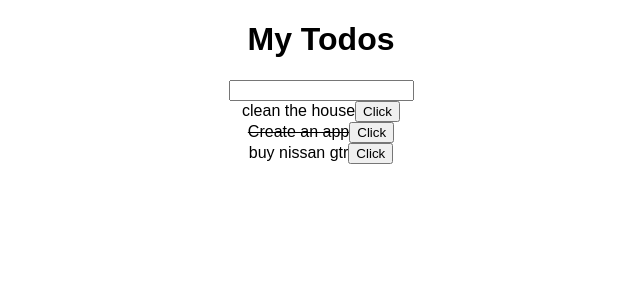
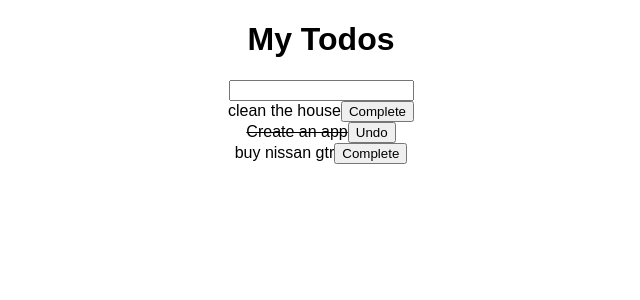
Before and after one commit to Ngahu/react-todo-app, a React (Create React App) app: page / in a window 1280 px wide. Shown: the top 300 px of the page, without its empty margins (319-959 px from the left). Built offline with nearby package versions, Linux system fonts and the light colour scheme.

Commit message:
using more conditional in the task component so as to be able to toggle the complete and undo button

```diff
--- a/src/components/Task.js
+++ b/src/components/Task.js
@@ -18,7 +18,7 @@ export class Task extends Component {
             }}>
                 {this.props.todo.value}
                 </span>
-                <button> Click </button>
+                <button> {this.props.todo.done ? 'Undo' :'Complete' } </button>
             </div>
         );
     }
```
